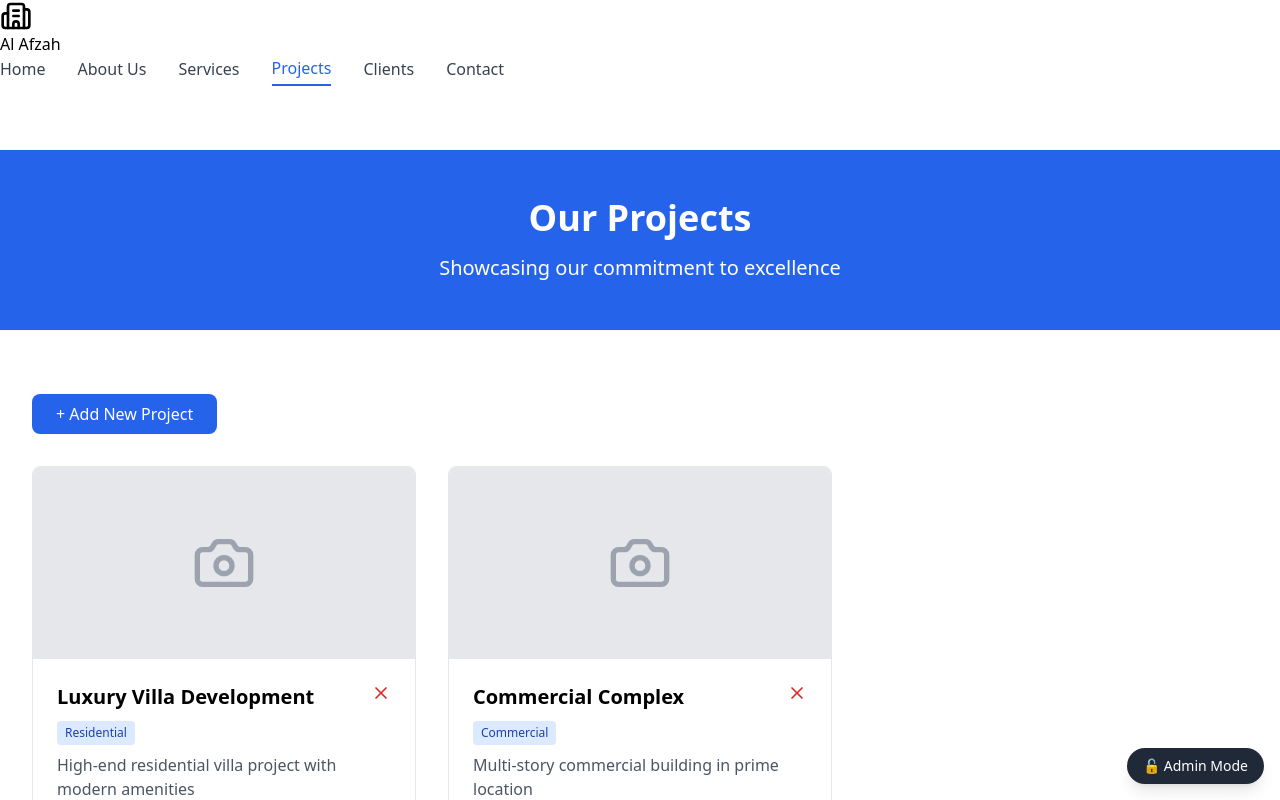
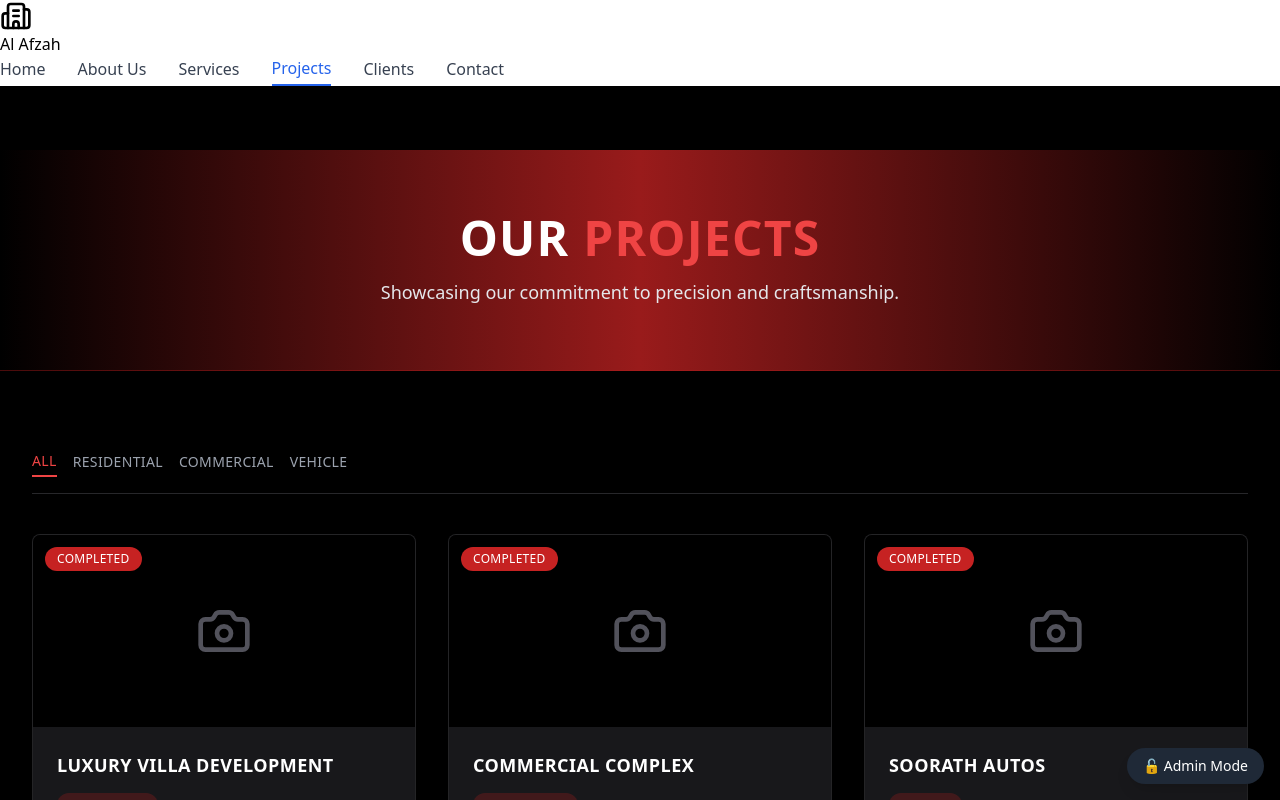
Before and after one commit to Sheffinkhan/al_afzah_project_frontend, a React (Create React App) app: page / in a window 1280 px wide. Both pictures are taken after a click on the button "Projects". Shown: the top 800 px of the page. Built offline with nearby package versions, Linux system fonts and the light colour scheme.

Commit message:
Projects page

```diff
--- a/src/App.js
+++ b/src/App.js
@@ -26,6 +26,14 @@ const App = () => {
       title: 'Commercial Complex',
       description: 'Multi-story commercial building in prime location',
       category: 'Commercial',
+      status: 'Completed',
+      date: '2024-02-20'
+    },
+    {
+      id: 3,
+      title: 'Soorath Autos',
+      description: 'Vehicle Reselling',
+      category: 'Vehicle',
       status: 'Completed',
       date: '2024-02-20'
     }
--- a/src/pages/Projects.jsx
+++ b/src/pages/Projects.jsx
@@ -1,13 +1,16 @@
 import React, { useState } from 'react';
 import { Camera, X } from 'lucide-react';
 
+const CATEGORY_FILTERS = ['All', 'Residential', 'Commercial', 'Vehicle'];
+
 const Projects = ({ projects, setProjects, isAdmin }) => {
   const [showForm, setShowForm] = useState(false);
+  const [activeFilter, setActiveFilter] = useState('All');
   const [formData, setFormData] = useState({
     title: '',
     description: '',
     category: '',
-    status: 'Completed'
+    status: 'Completed',
   });
 
   const handleSubmit = (e) => {
@@ -15,7 +18,7 @@ const Projects = ({ projects, setProjects, isAdmin }) => {
     const newProject = {
       id: Date.now(),
       ...formData,
-      date: new Date().toLocaleDateString()
+      date: new Date().toLocaleDateString(),
     };
     setProjects([...projects, newProject]);
     setFormData({ title: '', description: '', category: '', status: 'Completed' });
@@ -24,119 +27,105 @@ const Projects = ({ projects, setProjects, isAdmin }) => {
 
   const handleDelete = (id) => {
     if (window.confirm('Are you sure you want to delete this project?')) {
-      setProjects(projects.filter(p => p.id !== id));
+      setProjects(projects.filter((p) => p.id !== id));
     }
   };
 
+  const filteredProjects =
+    activeFilter === 'All'
+      ? projects
+      : projects.filter((p) => p.category.toLowerCase().includes(activeFilter.toLowerCase()));
+
   return (
-    <div className="pt-16">
-      <div className="bg-blue-600 text-white py-12">
-        <div className="max-w-7xl mx-auto px-4 sm:px-6 lg:px-8">
-          <h1 className="text-4xl font-bold text-center">Our Projects</h1>
-          <p className="text-center mt-4 text-xl">Showcasing our commitment to excellence</p>
+    <div className="pt-16 bg-black min-h-screen text-white">
+      {/* Hero */}
+      <div className="bg-gradient-to-r from-black via-red-800 to-black py-16 border-b border-red-700/40">
+        <div className="max-w-7xl mx-auto px-4 sm:px-6 lg:px-8 text-center">
+          <h1 className="text-4xl md:text-5xl font-bold tracking-wide uppercase">
+            Our <span className="text-red-500">Projects</span>
+          </h1>
+          <p className="mt-4 text-lg text-gray-200">
+            Showcasing our commitment to precision and craftsmanship.
+          </p>
         </div>
       </div>
 
-      <div className="max-w-7xl mx-auto px-4 sm:px-6 lg:px-8 py-16">
+      {/* Content */}
+      <div className="max-w-7xl mx-auto px-4 sm:px-6 lg:px-8 py-12">
+        {/* Admin Actions */}
         {isAdmin && (
-          <div className="mb-8">
-            <button
-              onClick={() => setShowForm(!showForm)}
-              className="bg-blue-600 text-white px-6 py-2 rounded-lg hover:bg-blue-700 transition"
-            >
-              {showForm ? 'Cancel' : '+ Add New Project'}
-            </button>
+          <div className="mb-8 flex justify-between items-center">
+
           </div>
         )}
 
-        {showForm && (
-          <div className="bg-white border rounded-lg p-6 mb-8 shadow-lg">
-            <h3 className="text-xl font-semibold mb-4">Add New Project</h3>
-            <form onSubmit={handleSubmit} className="space-y-4">
-              <div>
-                <label className="block text-sm font-medium mb-1">Project Title</label>
-                <input
-                  type="text"
-                  required
-                  value={formData.title}
-                  onChange={(e) => setFormData({...formData, title: e.target.value})}
-                  className="w-full border rounded px-3 py-2 focus:outline-none focus:ring-2 focus:ring-blue-500"
-                />
+
+
+        {/* Filters */}
+        <div className="flex flex-wrap items-center gap-4 mb-10 border-b border-zinc-800 pb-4">
+          {CATEGORY_FILTERS.map((filter) => (
+            <button
+              key={filter}
+              onClick={() => setActiveFilter(filter)}
+              className={`text-sm uppercase tracking-wide transition-colors pb-1
+                ${activeFilter === filter
+                  ? 'text-red-500 border-b-2 border-red-500'
+                  : 'text-gray-400 hover:text-red-400'
+                }`}
+            >
+              {filter}
+            </button>
+          ))}
         </div>
-              <div>
-                <label className="block text-sm font-medium mb-1">Description</label>
-                <textarea
-                  required
-                  value={formData.description}
-                  onChange={(e) => setFormData({...formData, description: e.target.value})}
-                  className="w-full border rounded px-3 py-2 focus:outline-none focus:ring-2 focus:ring-blue-500"
-                  rows="3"
-                />
-              </div>
-              <div>
-                <label className="block text-sm font-medium mb-1">Category</label>
-                <input
-                  type="text"
-                  required
-                  value={formData.category}
-                  onChange={(e) => setFormData({...formData, category: e.target.value})}
-                  className="w-full border rounded px-3 py-2 focus:outline-none focus:ring-2 focus:ring-blue-500"
-                  placeholder="e.g., Residential, Commercial"
-                />
-              </div>
-              <div>
-                <label className="block text-sm font-medium mb-1">Status</label>
-                <select
-                  value={formData.status}
-                  onChange={(e) => setFormData({...formData, status: e.target.value})}
-                  className="w-full border rounded px-3 py-2 focus:outline-none focus:ring-2 focus:ring-blue-500"
+
+        {/* Grid */}
+        {filteredProjects.length > 0 ? (
+          <div className="grid grid-cols-1 md:grid-cols-2 lg:grid-cols-3 gap-8">
+            {filteredProjects.map((project) => (
+              <div
+                key={project.id}
+                className="bg-zinc-900 border border-zinc-800/80 rounded-lg overflow-hidden
+                           hover:border-red-600/80 hover:shadow-2xl hover:shadow-red-900/40
+                           transition transform hover:-translate-y-1"
               >
-                  <option>Completed</option>
-                  <option>In Progress</option>
-                  <option>Upcoming</option>
-                </select>
-              </div>
-              <button type="submit" className="bg-blue-600 text-white px-6 py-2 rounded hover:bg-blue-700 transition">
-                Add Project
-              </button>
-            </form>
-          </div>
-        )}
-
-        <div className="grid grid-cols-1 md:grid-cols-2 lg:grid-cols-3 gap-8">
-          {projects.map((project) => (
-            <div key={project.id} className="border rounded-lg overflow-hidden hover:shadow-xl transition transform hover:-translate-y-1">
-              <div className="bg-gray-200 h-48 flex items-center justify-center">
-                <Camera size={64} className="text-gray-400" />
+                <div className="bg-black h-48 flex items-center justify-center relative overflow-hidden">
+                  <div className="absolute inset-0 bg-gradient-to-t from-black via-transparent to-black/40" />
+                  <Camera size={56} className="text-zinc-600 relative z-10" />
+                  <span className="absolute top-3 left-3 text-xs bg-red-600/90 px-3 py-1 rounded-full uppercase tracking-wide">
+                    {project.status}
+                  </span>
                 </div>
                 <div className="p-6">
-                <div className="flex justify-between items-start mb-2">
-                  <h3 className="text-xl font-semibold">{project.title}</h3>
-                  {isAdmin && (
-                    <button
-                      onClick={() => handleDelete(project.id)}
-                      className="text-red-600 hover:text-red-800 transition"
-                    >
-                      <X size={20} />
-                    </button>
-                  )}
+                  <div className="flex justify-between items-start mb-3">
+                    <h3 className="text-lg font-semibold uppercase tracking-wide">
+                      {project.title}
+                    </h3>
+
                   </div>
-                <span className="inline-block bg-blue-100 text-blue-800 text-xs px-2 py-1 rounded mb-2">
+
+                  <span className="inline-block text-xs uppercase tracking-wide bg-red-900/40 text-red-300 px-3 py-1 rounded-full mb-3">
                     {project.category}
                   </span>
-                <p className="text-gray-600 mb-2">{project.description}</p>
-                <div className="flex justify-between items-center text-sm text-gray-500">
-                  <span>{project.status}</span>
+
+                  <p className="text-sm text-gray-300 mb-4 leading-relaxed">
+                    {project.description}
+                  </p>
+
+                  <div className="flex justify-between items-center text-xs text-gray-500">
                     <span>{project.date}</span>
+                    {/* Placeholder for “View Details” or location, etc. */}
+                    <span className="text-red-400">View details</span>
                   </div>
                 </div>
               </div>
             ))}
           </div>
-
-        {projects.length === 0 && (
+        ) : (
           <div className="text-center py-12 text-gray-500">
-            <p>No projects added yet. {isAdmin && 'Click "Add New Project" to get started.'}</p>
+            <p>
+              No projects available in this filter.
+              {isAdmin && ' Add a project above to get started.'}
+            </p>
           </div>
         )}
       </div>
```
Lines whose indentation alone changed are shown as unchanged.
